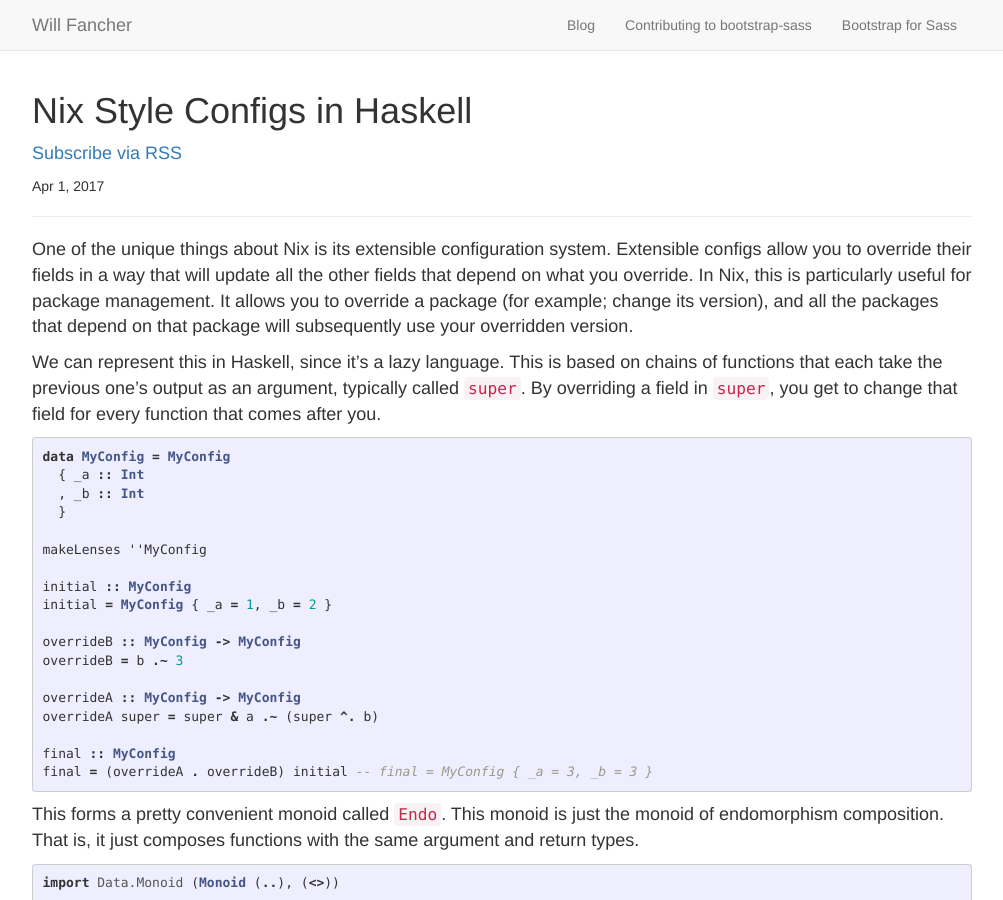
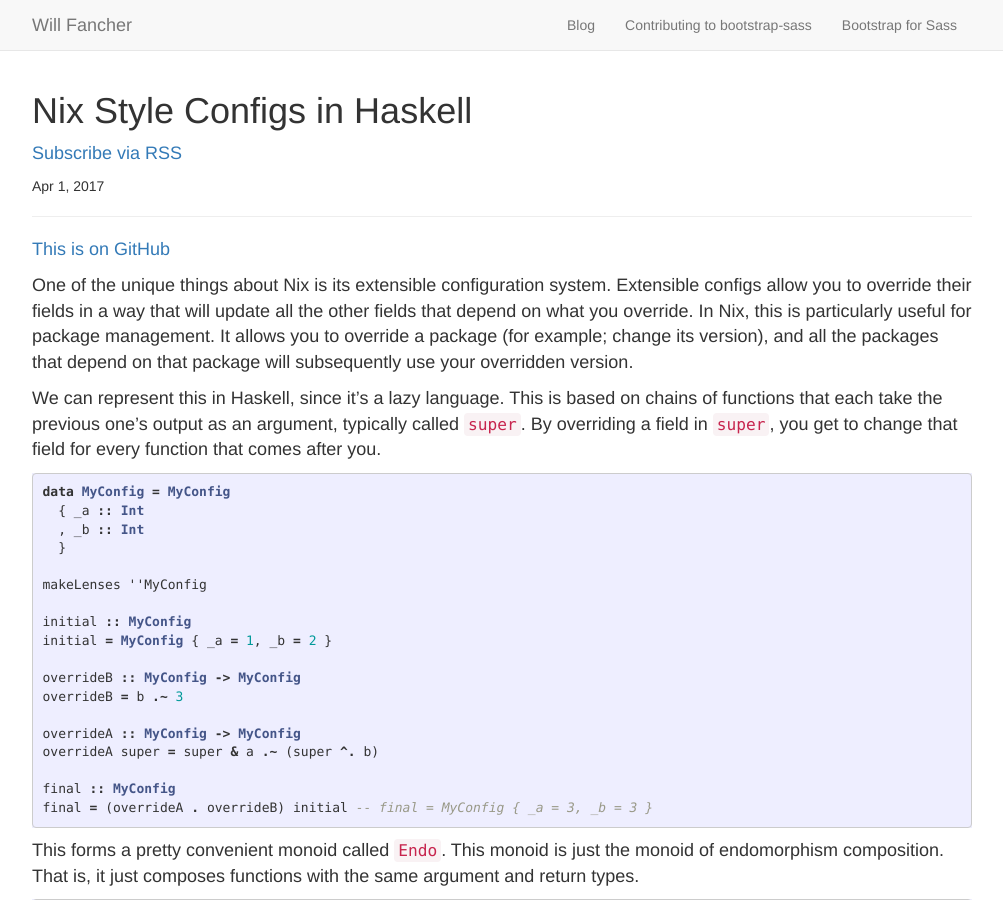
Before and after one commit to ElvishJerricco/elvishjerricco.github.io, a Jekyll site: the page built from _posts/2017-04-01-nix-style-configs-in-haskell.md, in a window 1280 px wide and 900 px high. Shown: the whole window, without its empty margins (138-1141 px from the left). Built offline with Jekyll 4.4.1, drawn with Linux system fonts in a browser that asks for light colours.

Commit message:
Added GitHub

```diff
--- a/_posts/2017-04-01-nix-style-configs-in-haskell.md
+++ b/_posts/2017-04-01-nix-style-configs-in-haskell.md
@@ -4,6 +4,8 @@ title:  "Nix Style Configs in Haskell"
 date:   2017-04-01
 categories:
 ---
+
+[This is on GitHub](https://github.com/ElvishJerricco/extensible-config)
 
 One of the unique things about Nix is its extensible configuration
 system. Extensible configs allow you to override their fields in a way
```
